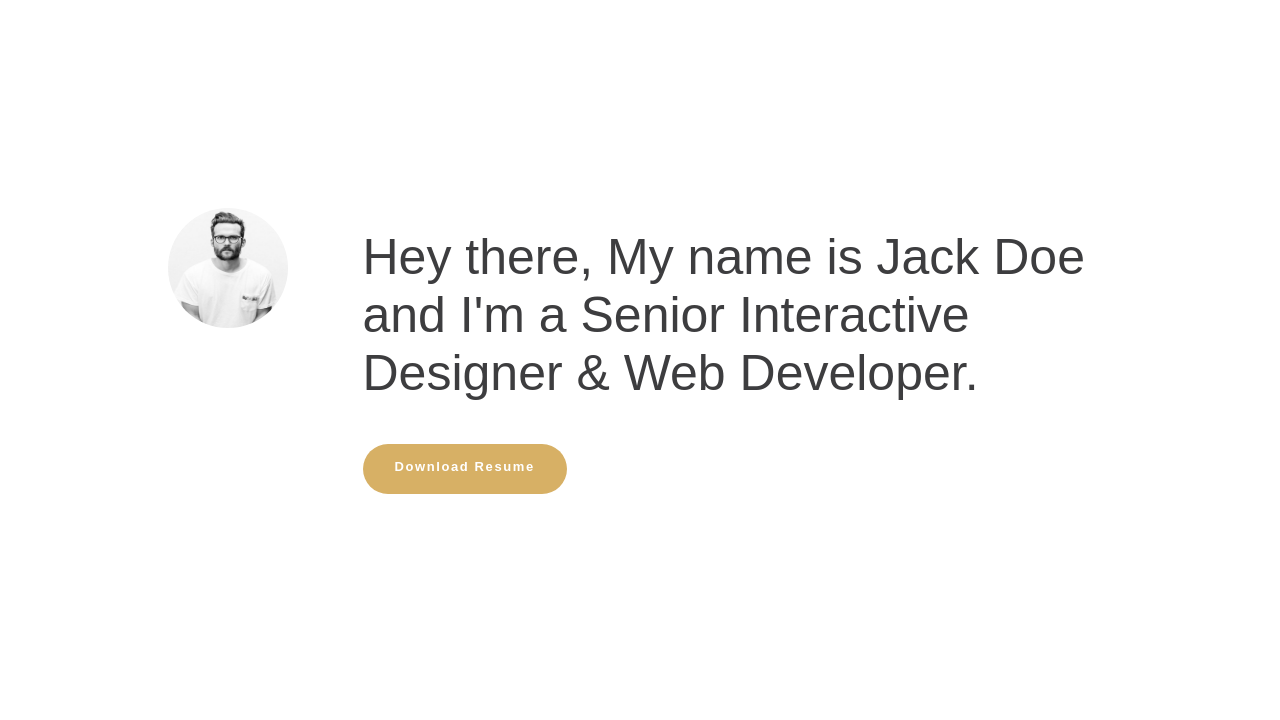
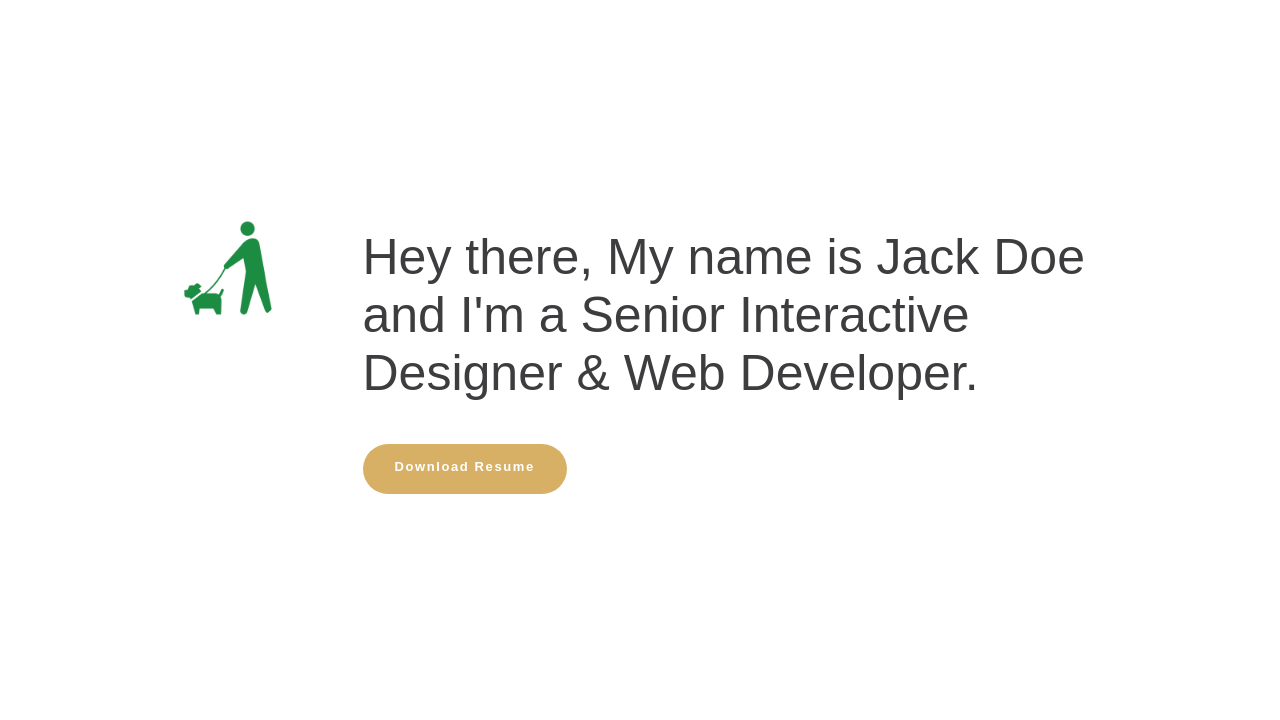
Before and after one commit to marutomoi/marumaru, a plain HTML site: page index.html in a window 1280 px wide. Shown: the part 80-800 px from the top of the page. Drawn offline with Linux system fonts and the light colour scheme; a web font is replaced by a local one.

Commit message:
犬が来る

```diff
--- a/index.html
+++ b/index.html
@@ -65,7 +65,7 @@
           <div class="row">
 
                <div class="col-md-offset-1 col-md-2 col-sm-3">
-                    <img src="images/profile-image.jpg" class="wow fadeInUp img-responsive img-circle" data-wow-delay="0.2s" alt="about image">
+                    <img src="images/img.png" class="wow fadeInUp img-responsive img-circle" data-wow-delay="0.2s" alt="about image">
                </div>
 
                <div class="col-md-8 col-sm-8">
```
Also changed, not shown: images/img.png (added).
